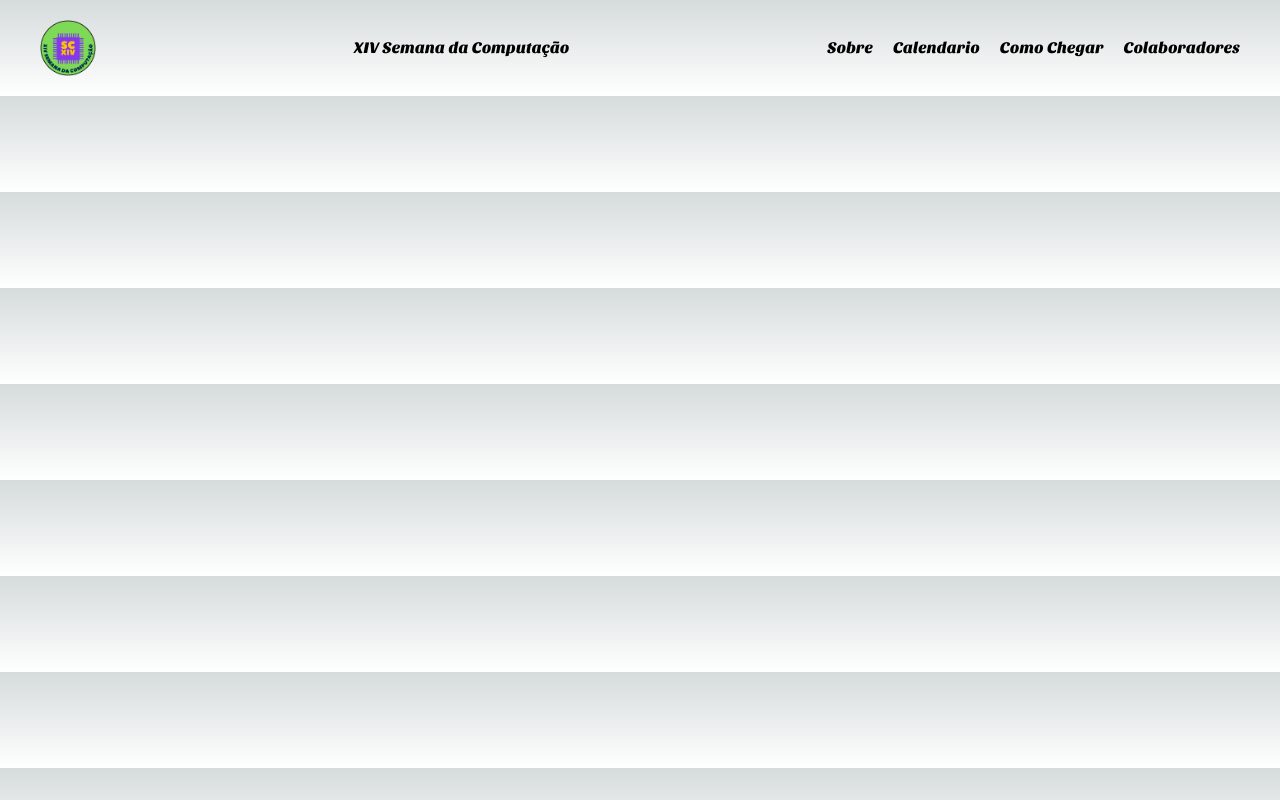
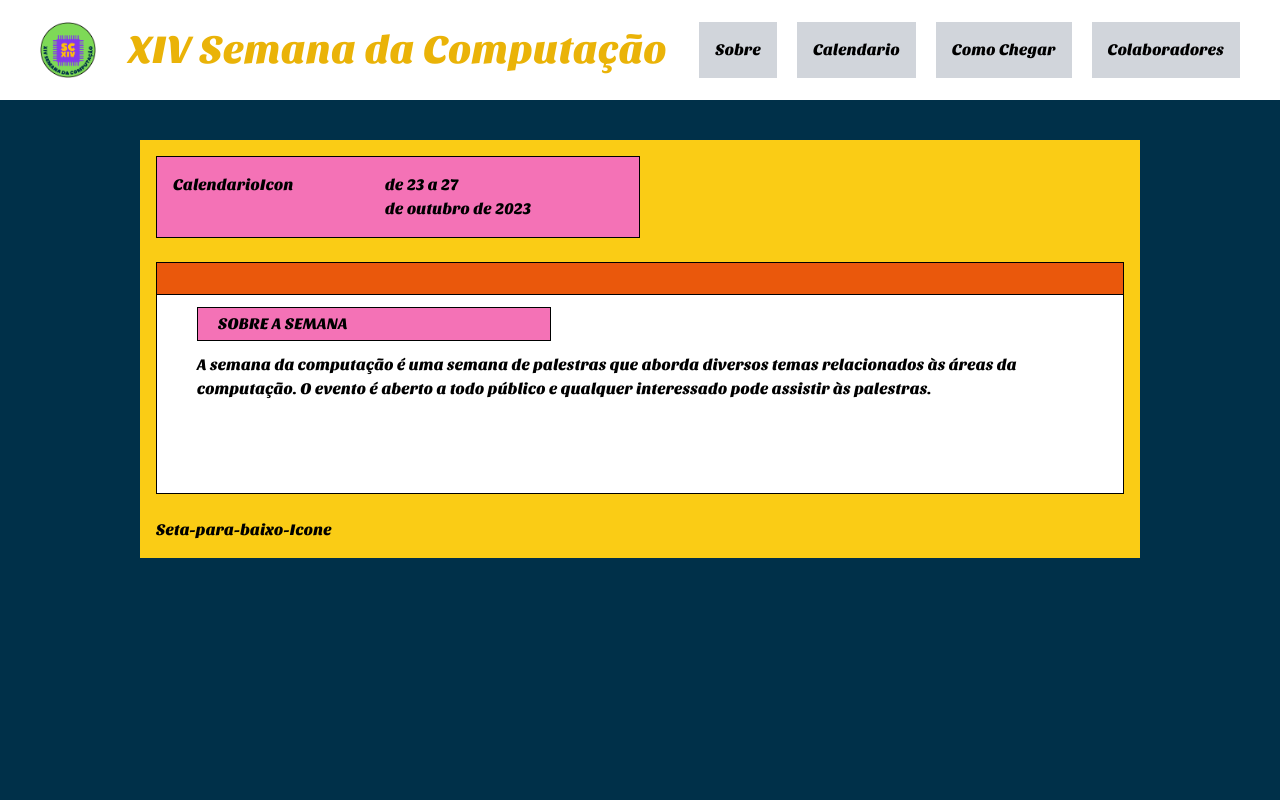
Before and after one commit to apoiobcc/site-semana-2023, a Next.js app: page / in a window 1280 px wide. Built offline with nearby package versions, Linux system fonts and the light colour scheme.

Commit message:
Adição de 'Sobre a Semana'

```diff
--- a/src/app/globals.css
+++ b/src/app/globals.css
@@ -30,12 +30,31 @@
   }
 }
 
+* {
+  box-sizing: border-box;
+  margin: 0;
+  padding: 0;
+
+  font-family: SansitaOne;
+}
+
 body {
-  color: rgb(var(--foreground-rgb));
+  /* color: rgb(var(--foreground-rgb));
   background: linear-gradient(
       to bottom,
       transparent,
       rgb(var(--background-end-rgb))
     )
-    rgb(var(--background-start-rgb));
+    rgb(var(--background-start-rgb)); */
+
+  background-color: var(--azul_escuro);
+
+  width: 100%;
+  height: 100%;
 }
+
+@layer components {
+  .menu {
+    @apply bg-gray-300 text-black p-4;
+  }
+}
--- a/src/app/page.tsx
+++ b/src/app/page.tsx
@@ -6,8 +6,9 @@ import Mapa from '@/components/mapa/Mapa'
 
 export default function Home() {
   return (
-    <main>
+    <main className='flex flex-col gap-10 items-center'>
       <Cabecalho/>
+      <Apresentacao />
     </main>
   )
 }
--- a/src/components/apresentacao/Apresentacao.tsx
+++ b/src/components/apresentacao/Apresentacao.tsx
@@ -3,9 +3,9 @@ import Sobre from "./Sobre";
 
 export default function () {
     return (
-        <div className="Apresentacao__container">
-            <Data></Data>
-            <Sobre></Sobre>
+        <div className="Apresentacao__container flex flex-col gap-6 bg-yellow-400 text-black p-4 flex-1 max-w-[1000px]">
+            <Data />
+            <Sobre />
             <span className="Apresentacao__icon--seta-baixo">Seta-para-baixo-Icone</span>
         </div>
     )
--- a/src/components/apresentacao/Data.tsx
+++ b/src/components/apresentacao/Data.tsx
@@ -1,8 +1,10 @@
 export default function () {
     return (
-        <div className="Data__container">
-            <span className="Data__icon--calendario">CalendarioIcon</span>
-            <span className="Data__texto">de <strong>23</strong> a <strong>27</strong> de outubro de 2023</span>
+        <div className="Data__container flex bg-pink-400 border border-black w-[50%] p-4">
+            <span className="Data__icon--calendario flex">CalendarioIcon</span>
+            <span className="Data__texto flex flex-1 flex-col items-center">
+                de 23 a 27<br/>de outubro de 2023
+            </span>
         </div>
     )
 }
--- a/src/components/apresentacao/Sobre.tsx
+++ b/src/components/apresentacao/Sobre.tsx
@@ -1,8 +1,15 @@
 export default function () {
     return (
-        <div className="Sobre__container">
-            <div className="Sobre__titulo">Sobre a Semana</div>
-            <div className="Sobre__texto">A semana da computação é uma semana de palestras que aborda diversos temas relacionados às áreas da computação. O evento é aberto a todo público e qualquer interessado pode assistir às palestras.</div>
+        <div className="Sobre__container flex flex-col bg-white border border-black">
+            <div className="bg-orange-600 h-8 border-b border-black"></div>
+            <div className="flex flex-col px-10 py-3 gap-3">
+                <div className="Sobre__titulo bg-pink-400 px-5 py-1 border border-black w-[40%] text-[12pt]">
+                    SOBRE A SEMANA
+                </div>
+                <div className="Sobre__texto mb-20">
+                    A semana da computação é uma semana de palestras que aborda diversos temas relacionados às áreas da computação. O evento é aberto a todo público e qualquer interessado pode assistir às palestras.
+                </div>
+            </div>
         </div>
     )
 }
--- a/src/components/cabecalho/Cabecalho.tsx
+++ b/src/components/cabecalho/Cabecalho.tsx
@@ -5,7 +5,7 @@ import '../../fonts/fonts.css'
 
 export default function Cabecalho () {
     return (
-        <header className="w-full py-5 px-10 flex items-center justify-between font-sansitaone">
+        <header className="w-full py-5 px-10 flex items-center justify-between font-sansitaone bg-white">
             <Icon></Icon>
             <Title></Title>
             <Nav></Nav>
--- a/src/components/cabecalho/Nav.tsx
+++ b/src/components/cabecalho/Nav.tsx
@@ -3,10 +3,10 @@ export default function Nav () {
         <>
             <nav className="Nav">
                 <ul className="Nav__bar flex items-center gap-5">
-                    <li className="Nav__bar-sobre"><a>Sobre</a></li>
-                    <li className="Nav__bar-calendario"><a>Calendario</a></li>
-                    <li className="Nav__bar-como-chegar"><a>Como Chegar</a></li>
-                    <li className="Nav__bar-colaboradores"><a>Colaboradores</a></li>
+                    <li className="Nav__bar-sobre menu"><a>Sobre</a></li>
+                    <li className="Nav__bar-calendario menu"><a>Calendario</a></li>
+                    <li className="Nav__bar-como-chegar menu"><a>Como Chegar</a></li>
+                    <li className="Nav__bar-colaboradores menu"><a>Colaboradores</a></li>
                 </ul>
             </nav>
         </>
--- a/src/components/cabecalho/Title.tsx
+++ b/src/components/cabecalho/Title.tsx
@@ -1,7 +1,9 @@
 export default function Title() {
     return (
         <>
-        <span className="Title">XIV Semana da Computação</span>
+            <span className="Title text-yellow-500 text-[40px]">
+                XIV Semana da Computação
+            </span>
         </>
     );
 }
```
